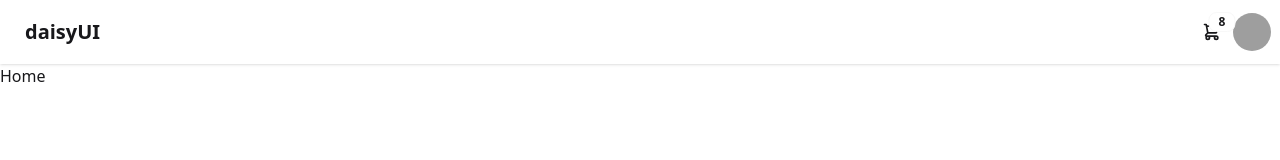
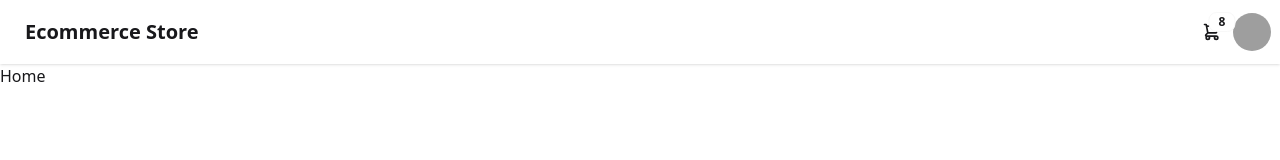
Before and after one commit to Faraan10/useState-useEffect, a React (Vite) app: page / in a window 1280 px wide. Shown: the top 160 px of the page. Built offline with nearby package versions, Linux system fonts and the light colour scheme; grey boxes are pictures that could not be loaded.

Commit message:
navbar commit

```diff
--- a/src/components/Navbar.jsx
+++ b/src/components/Navbar.jsx
@@ -2,7 +2,7 @@
   return (
     <div className="navbar container bg-base-100 shadow-sm">
       <div className="flex-1">
-        <a className="btn btn-ghost text-xl">daisyUI</a>
+        <a className="btn btn-ghost text-xl">Ecommerce Store</a>
       </div>
       <div className="flex-none">
         <div className="dropdown dropdown-end">
```
